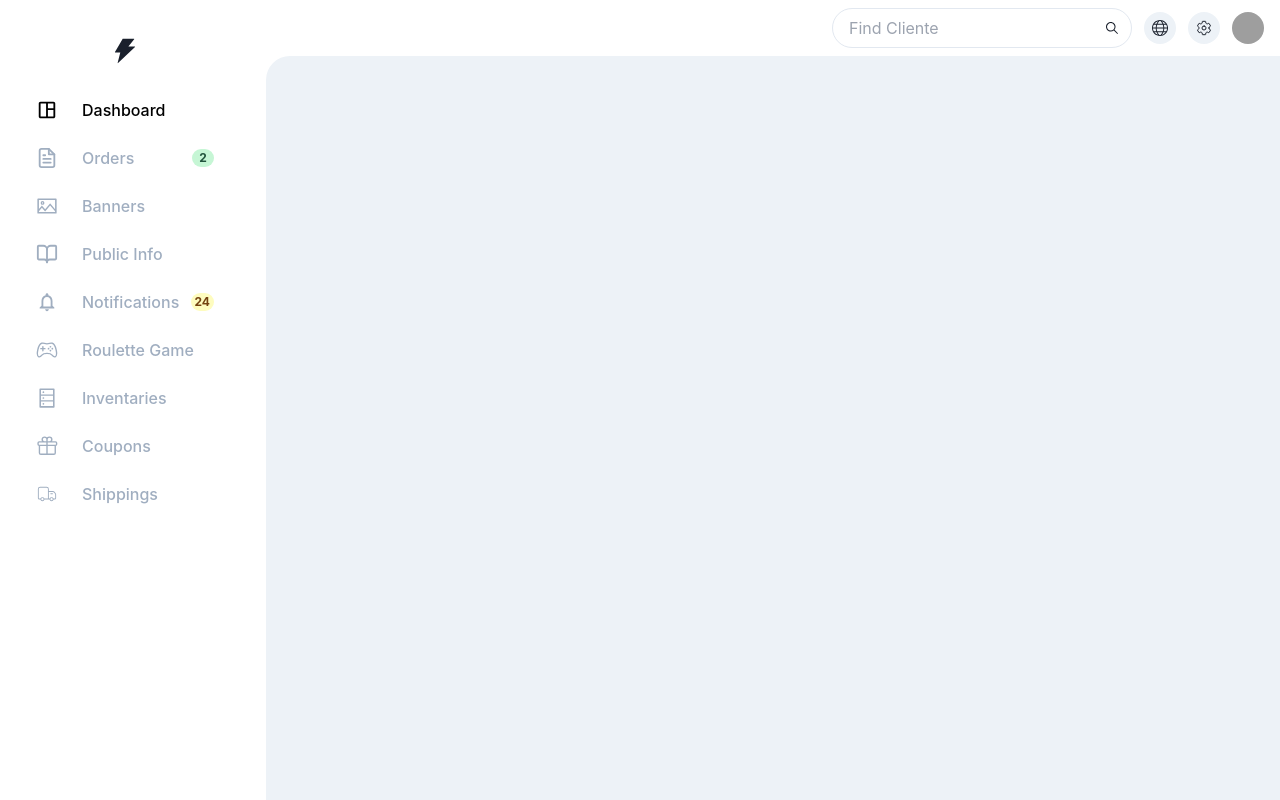
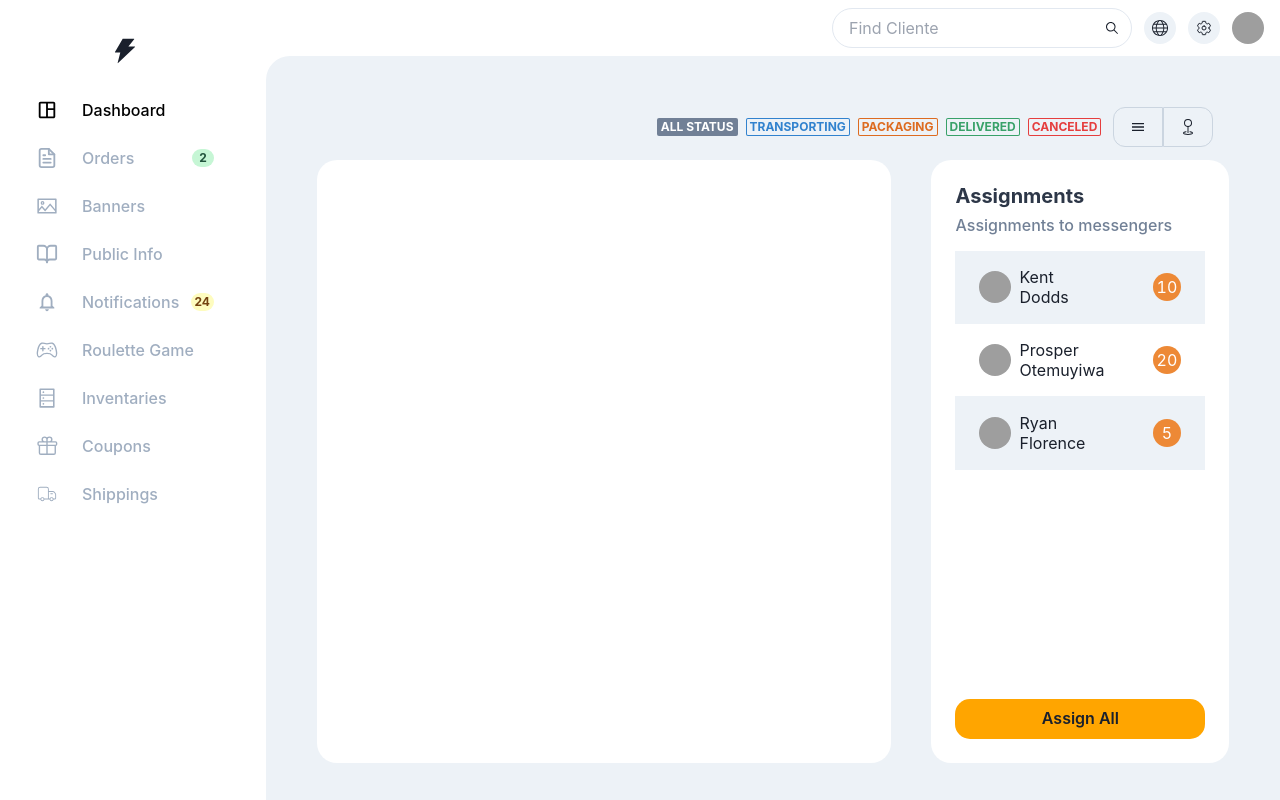
Before and after one commit to guilleferrioldev/nox, a Next.js app in the folder nox-online-shop/: page / in a window 1280 px wide. Built offline with nearby package versions, Linux system fonts and the light colour scheme; grey boxes are pictures that could not be loaded.

Commit message:
initialized dashboard

```diff
--- a/nox-online-shop/src/app/page.tsx
+++ b/nox-online-shop/src/app/page.tsx
@@ -1,5 +1,113 @@
+"use client"
+
+import { Assignments } from "@/components";
+import { IAssignment } from "@/types";
+import { Badge, Box, Button, ButtonGroup, Flex, Grid, GridItem, Icon, Stack } from "@chakra-ui/react";
+import { BsGeo } from "react-icons/bs";
+import { MdMenu } from "react-icons/md";
+
+const assignments: IAssignment[] = [
+  {
+    id: 1,
+    name: 'Kent Dodds',
+    src: 'https://bit.ly/kent-c-dodds',
+    quantity: 10,
+  },
+  {
+    id: 2,
+    name: 'Prosper Otemuyiwa',
+    src: 'https://bit.ly/prosper-baba',
+    quantity: 20,
+  },
+  {
+    id: 3,
+    name: 'Ryan Florence',
+    src: 'https://bit.ly/ryan-florence',
+    quantity: 5,
+  },
+];
+
 export default function Home() {
   return (
-  <></>
+    <Flex justifyContent="center" alignItems="center" h="full" w="full">
+      <Box
+        gap={4}
+        w="90%"
+        h="90%"
+      >
+        <Flex
+          w="full"
+          h="10%"
+          bg="gray.100"
+          padding={4}
+          gap={3}
+          alignItems="center"
+          justifyContent="end"
+        >
+          <Stack direction='row'>
+            <Badge variant='solid' colorScheme='gray'>
+              All Status
+            </Badge>
+            <Badge variant='outline' colorScheme='blue'>
+              Transporting
+            </Badge>
+            <Badge variant='outline' colorScheme='orange'>
+              Packaging
+            </Badge>
+            <Badge variant='outline' colorScheme='green'>
+              Delivered
+            </Badge>
+            <Badge variant='outline' colorScheme='red'>
+              Canceled
+            </Badge>
+          </Stack>
+
+          <ButtonGroup spacing="0">
+            <Button
+              variant="outline"
+              borderColor="gray.300"
+              borderRadius="md"
+              style={{
+                borderRadius: "12px 0 0 12px",
+              }}
+              >
+              <Icon as={MdMenu}
+                size="md"
+                display="flex"
+                alignItems="center"
+                justifyContent="center"/>
+            </Button>
+            <Button
+              variant="outline"
+              borderColor="gray.300"
+              borderRadius="md"
+              style={{
+                borderRadius: "0 12px 12px 0",
+              }}
+              >
+              <Icon as={BsGeo}
+                size="md"
+                display="flex"
+                alignItems="center"
+                justifyContent="center"/>
+            </Button>
+          </ButtonGroup>
+        </Flex>
+        <Grid
+          w="full"
+          h="90%"
+          templateColumns={{ base: '1fr', md: '3fr 1fr' }} // Define columns for mobile and desktop
+          gap={10}
+        >
+          <GridItem colSpan={1} bg="white" borderRadius="20px">
+            {/* Your content here */}
+          </GridItem>
+
+          <GridItem colSpan={1} bg="white" borderRadius="20px">
+              <Assignments assigments={assignments}/>
+          </GridItem>
+        </Grid>
+      </Box>
+  </Flex>
   );
 }
--- a/nox-online-shop/src/app/template.tsx
+++ b/nox-online-shop/src/app/template.tsx
@@ -1,4 +1,4 @@
-import { Layout } from "@/components/Layout";
+import { Layout } from "@/components";
 import { ChakraProvider } from "@chakra-ui/react";
 
 export default function Template({ children }: { children: React.ReactNode }) {
--- a/nox-online-shop/src/components/Layout.tsx
+++ b/nox-online-shop/src/components/Layout.tsx
@@ -1,9 +1,7 @@
 "use client"
 
 import { Box, Flex, Grid, GridItem } from "@chakra-ui/react";
-import { Logo } from "./Logo";
-import { Navigation } from "./Navigation";
-import { Header } from "./Header";
+import { Logo, Navigation, Header } from "@/components";
 
 export const Layout = ({ children }: { children: React.ReactNode }) => {
   return (
--- a/nox-online-shop/src/components/Navigation.tsx
+++ b/nox-online-shop/src/components/Navigation.tsx
@@ -3,8 +3,8 @@ import {
   MdOutlineSpaceDashboard,
   MdOutlineNotifications,
 } from "react-icons/md";
-import { NavItem } from "./NavItem";
-import { Item } from "@/types";
+import { NavItem } from "@/components";
+import { IItem } from "@/types";
 import { CiDeliveryTruck } from "react-icons/ci";
 import { FiFileText } from "react-icons/fi";
 import { AiOutlineDatabase, AiOutlinePicture } from "react-icons/ai";
@@ -12,7 +12,7 @@ import { LuBookOpen } from "react-icons/lu";
 import { IoGameControllerOutline } from "react-icons/io5";
 import { HiOutlineGift } from "react-icons/hi2";
 
-const items: Item[] = [
+const items: IItem[] = [
   {
     type: "link",
     label: "Dashboard",
--- /dev/null
+++ b/nox-online-shop/src/components/dashboard/Assigments.tsx
@@ -0,0 +1,68 @@
+import { IAssignment } from "@/types";
+import { Avatar, Box, Button, Flex, Heading, Stack, Table, Tbody, Td, Tr } from "@chakra-ui/react";
+
+interface Props {
+    assigments: IAssignment[]
+}
+
+export const Assignments = ({assigments}: Props) => {
+    return (
+        <Flex
+            w="full"
+            h="full"
+            flexDirection="column"
+            p={6}
+            gap={4}
+        >
+            <Stack spacing={2}>
+                <Heading as="h2" size="md" color="gray.700">
+                    Assignments
+                </Heading>
+                <Heading as="h2" size="sm" color="gray.500" fontWeight="medium">
+                    Assignments to messengers
+                </Heading>
+            </Stack>
+
+            <Flex
+                direction="column"
+                w="full"
+                h="full"
+                justifyContent="space-between"
+            >
+            <Table variant="simple" overflowY="auto" >
+                <Tbody>
+                    {assigments.map((assignment, index) => (
+                        <Tr key={assignment.id}
+                            bg={index % 2 !== 0 ? "white" : "gray.100"}>
+                            <Td>
+                                <Flex align="center">
+                                    <Avatar name={assignment.name} src={assignment.src} size='sm'/>
+                                    <span style={{ marginLeft: "8px" }}>
+                                        {assignment.name}
+                                    </span>
+                                </Flex>
+                            </Td>
+                            <Td>
+                                <Box
+                                    bg="orange.400"
+                                    padding="4px"
+                                    rounded="full"
+                                    color="white"
+                                    display="flex"
+                                    alignItems="center"
+                                    justifyContent="center">
+                                    {assignment.quantity}
+                                </Box>
+                            </Td>
+                        </Tr>
+                    ))}
+                </Tbody>
+            </Table>
+
+            <Button variant="solid" borderRadius="15px" bg="orange">
+                 Assign All
+            </Button>
+            </Flex>
+        </Flex>
+    )
+}
--- a/nox-online-shop/src/components/index.tsx
+++ b/nox-online-shop/src/components/index.tsx
@@ -0,0 +1,15 @@
+import { Assignments } from "./dashboard/Assigments";
+import { Header } from "./Header";
+import { Layout } from "./Layout";
+import { Logo } from "./Logo";
+import { Navigation } from "./Navigation";
+import { NavItem } from "./NavItem";
+
+export {
+    Header,
+    Layout,
+    Logo,
+    Navigation,
+    NavItem,
+    Assignments
+}
```
Also changed, not shown: nox-online-shop/src/types/index.ts (renamed from nox-online-shop/src/types/index.tsx, +9 -2 lines).
